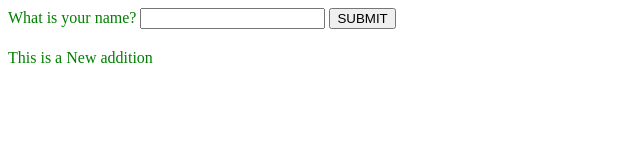
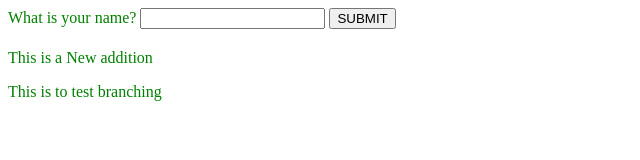
Before and after one commit to aramidetosin/ENAUTO, a plain HTML site: page GitExample2/index.html in a window 1280 px wide. Shown: the whole page, without its empty margins (0-640 px from the left). Drawn offline with Linux system fonts and the light colour scheme.

Commit message:
This is to test branching

```diff
--- a/GitExample2/index.html
+++ b/GitExample2/index.html
@@ -11,5 +11,6 @@
         <h2 id="Hello"></h2>
         <p>This is a New addition</p>
         <script src="./index.js"></script>
+        <p>This is to test branching</p>
     </body>
 </html>
```
